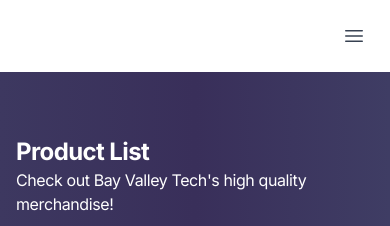
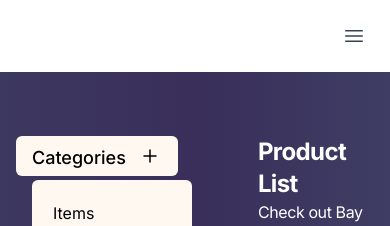
Before and after one commit to Bay-Valley-Tech-Code-Academy/UI-Tool-Kit, a Next.js app: page /productlists in a window 390 px wide. Shown: the top 226 px of the page. Built offline with nearby package versions, Linux system fonts and the light colour scheme.

Commit message:
Fixed scrolling issue

```diff
--- a/src/app/productlists/page.js
+++ b/src/app/productlists/page.js
@@ -4,16 +4,17 @@
 
 export default function ProductList() {
   return (
-    <div className="bg-gradient-to-r from-[#3D3860] via-[#392F5A] to-[#3F3D64]">
-      <div className="mx-auto max-w-2xl px-4 py-16 sm:px-6 sm:py-24 lg:max-w-7xl lg:px-8 flex gap-20">
-        <div className="bg-[#FFF8F0] py-2 p-4 h-10 rounded-md hidden sm:block sm:mt-28 md:mt-16 lg:mt-20">
-          <Menu>
+    <div className="bg-gradient-to-r from-[#3D3860] via-[#392F5A] to-[#3F3D64] overflow-scroll-y">
+      <div className="mx-auto max-w-2xl px-4 py-16 sm:px-6 sm:py-24 lg:max-w-7xl lg:px-8 flex gap-20 overflow-scroll-y">
+        <div className="bg-[#FFF8F0] py-2 p-4 h-10 rounded-md sm:block sm:mt-28 md:mt-16 lg:mt-20">
+          <Menu as="div" className="overflow-hidden">
             <MenuButton className="inline-flex gap-3">
               <p className="font-medium text-lg">Categories</p>
               <PlusSmallIcon className="size-6" />
             </MenuButton>
             <MenuItems
               transition
+              static
               anchor="bottom left"
               className="origin-top-right border border-white/5 bg-[#FFF8F0] mt-2 p-4 rounded-md w-40"
             >
```
